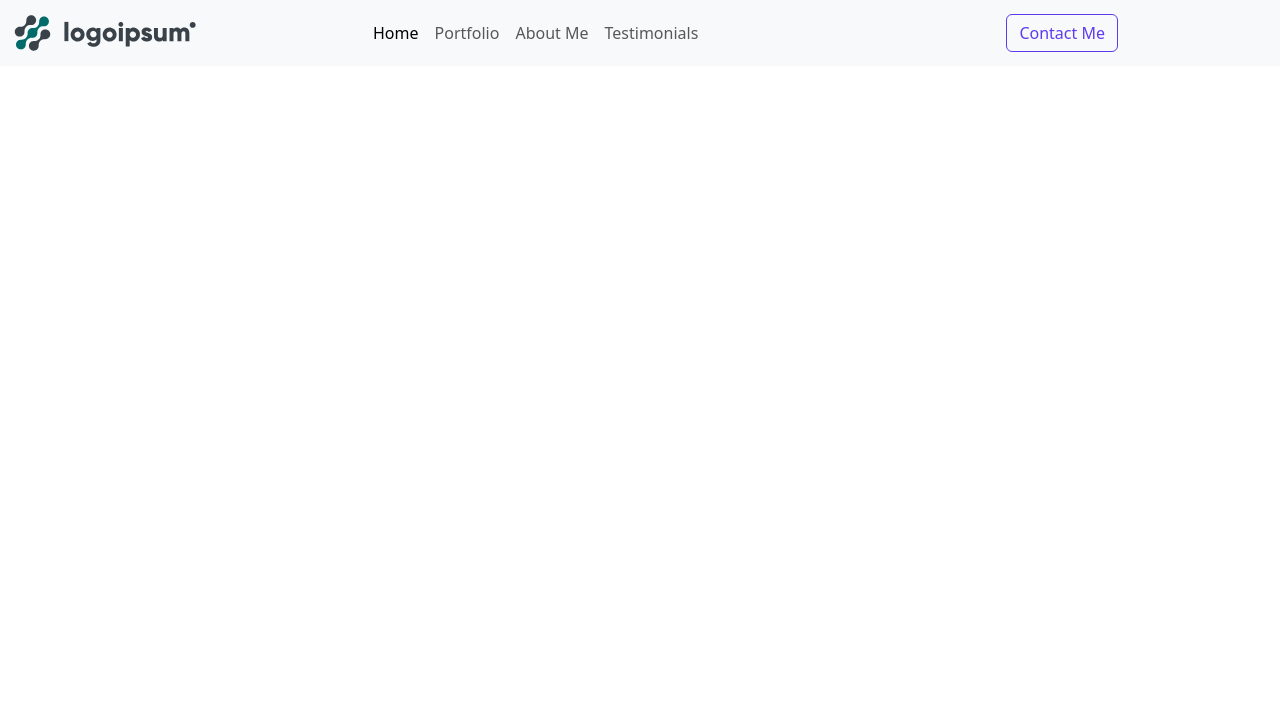
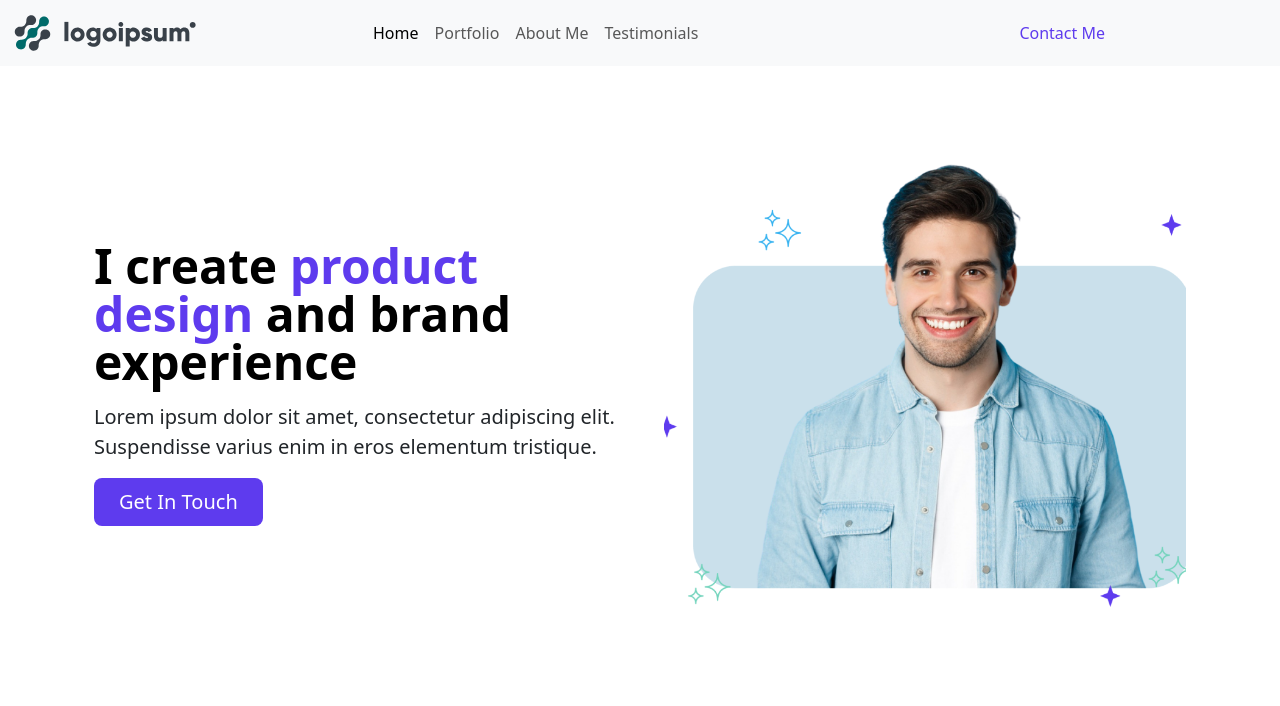
Before and after one commit to MahroshHafsa/Portfolio, a plain HTML site: page index.html in a window 1280 px wide. Drawn offline with nearby package versions, Linux system fonts and the light colour scheme.

Commit message:
hero sec done

```diff
--- a/index.html
+++ b/index.html
@@ -1,19 +1,23 @@
 <!doctype html>
 <html lang="en">
+
 <head>
   <meta charset="utf-8">
   <meta name="viewport" content="width=device-width, initial-scale=1">
-    <title>Bootstrap demo</title>
-    <link href="https://cdn.jsdelivr.net/npm/bootstrap@5.3.8/dist/css/bootstrap.min.css" rel="stylesheet" integrity="sha384-sRIl4kxILFvY47J16cr9ZwB07vP4J8+LH7qKQnuqkuIAvNWLzeN8tE5YBujZqJLB" crossorigin="anonymous">
+  <title>Portfolio | Landing Page</title>
+  <link href="https://cdn.jsdelivr.net/npm/bootstrap@5.3.8/dist/css/bootstrap.min.css" rel="stylesheet"
+    integrity="sha384-sRIl4kxILFvY47J16cr9ZwB07vP4J8+LH7qKQnuqkuIAvNWLzeN8tE5YBujZqJLB" crossorigin="anonymous">
 
   <link rel="stylesheet" href="style.css">
 </head>
+
 <body>
   <!-- Navbar Section Start -->
   <nav class="navbar navbar-expand-lg bg-body-tertiary">
     <div class="container-fluid">
       <a class="navbar-brand" href="#"><img src="images/Logo.svg" alt="logoipsum"></a>
-    <button class="navbar-toggler" type="button" data-bs-toggle="collapse" data-bs-target="#navbarSupportedContent" aria-controls="navbarSupportedContent" aria-expanded="false" aria-label="Toggle navigation">
+      <button class="navbar-toggler" type="button" data-bs-toggle="collapse" data-bs-target="#navbarSupportedContent"
+        aria-controls="navbarSupportedContent" aria-expanded="false" aria-label="Toggle navigation">
         <span class="navbar-toggler-icon"></span>
       </button>
       <div class="collapse navbar-collapse justify-content-around" id="navbarSupportedContent">
@@ -40,6 +44,42 @@
     </div>
   </nav>
   <!-- Navbar Section End -->
-    <script src="https://cdn.jsdelivr.net/npm/bootstrap@5.3.8/dist/js/bootstrap.bundle.min.js" integrity="sha384-FKyoEForCGlyvwx9Hj09JcYn3nv7wiPVlz7YYwJrWVcXK/BmnVDxM+D2scQbITxI" crossorigin="anonymous"></script>
+  <!-- Hero Section Start -->
+  <!doctype html>
+  <html lang="en">
+
+  <head>
+    <meta charset="utf-8">
+    <meta name="viewport" content="width=device-width, initial-scale=1">
+    <title>Portfolio</title>
+    <link href="https://cdn.jsdelivr.net/npm/bootstrap@5.3.8/dist/css/bootstrap.min.css" rel="stylesheet"
+      integrity="sha384-sRIl4kxILFvY47J16cr9ZwB07vP4J8+LH7qKQnuqkuIAvNWLzeN8tE5YBujZqJLB" crossorigin="anonymous">
+  </head>
+
+  <body>
+    <div class="container col-xxl-8 px-4 py-5">
+      <div class="row flex-lg-row-reverse align-items-center g-5 py-5">
+        <div class="col-10 col-sm-8 col-lg-6"> <img src="images/hero_section_img.png"
+            class="d-block mx-lg-auto img-fluid" alt="Bootstrap Themes" width="700" height="500" loading="lazy"> </div>
+        <div class="col-lg-6">
+          <h1 class="display-5 fw-bold text-body-emphasis lh-1 mb-3">I create <span class="para">product design </span> and brand experience</h1>
+          <p class="lead">Lorem ipsum dolor sit amet, consectetur adipiscing elit. Suspendisse varius enim in eros
+            elementum tristique.</p>
+          <div class="d-grid gap-2 d-md-flex justify-content-md-start">
+            <button type="button" class="btn  herobtn btn-lg px-4 me-md-2">Get In Touch
+            </button>
+          </div>
+        </div>
+      </div>
+      <script src="https://cdn.jsdelivr.net/npm/bootstrap@5.3.8/dist/js/bootstrap.bundle.min.js"
+        integrity="sha384-FKyoEForCGlyvwx9Hj09JcYn3nv7wiPVlz7YYwJrWVcXK/BmnVDxM+D2scQbITxI"
+        crossorigin="anonymous"></script>
+  </body>
+
+  </html>
+  <!-- Hero Section End -->
+  <script src="https://cdn.jsdelivr.net/npm/bootstrap@5.3.8/dist/js/bootstrap.bundle.min.js"
+    integrity="sha384-FKyoEForCGlyvwx9Hj09JcYn3nv7wiPVlz7YYwJrWVcXK/BmnVDxM+D2scQbITxI"
+    crossorigin="anonymous"></script>
 </body>
 </html>
--- a/style.css
+++ b/style.css
@@ -5,3 +5,10 @@
 .purple{
     color: #5E3BEE !important;
 }
+.herobtn{
+    background-color: #5E3BEE !important;
+    color:white !important;
+}
+.para{
+    color: #5E3BEE !important;
+}
```
Also changed, not shown: images/hero_section_img.png (added). Lines whose indentation alone changed are shown as unchanged.
